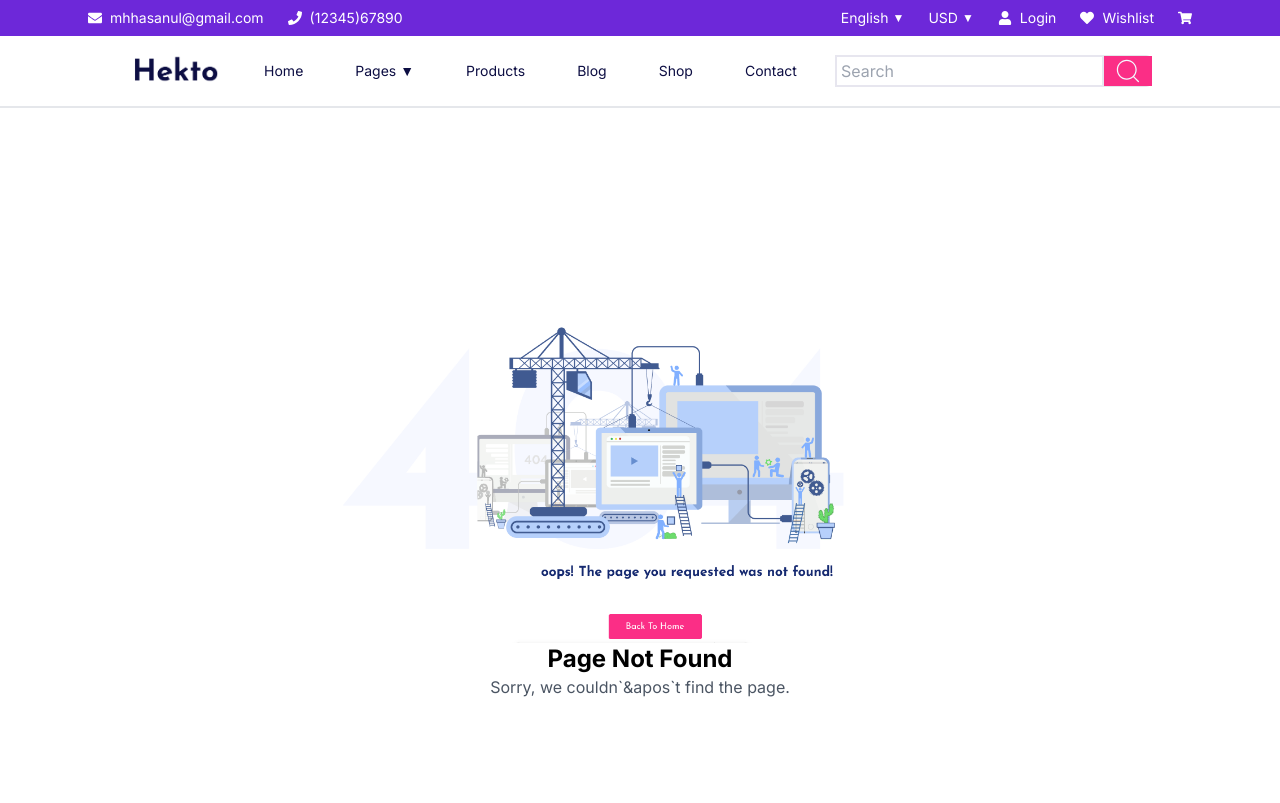
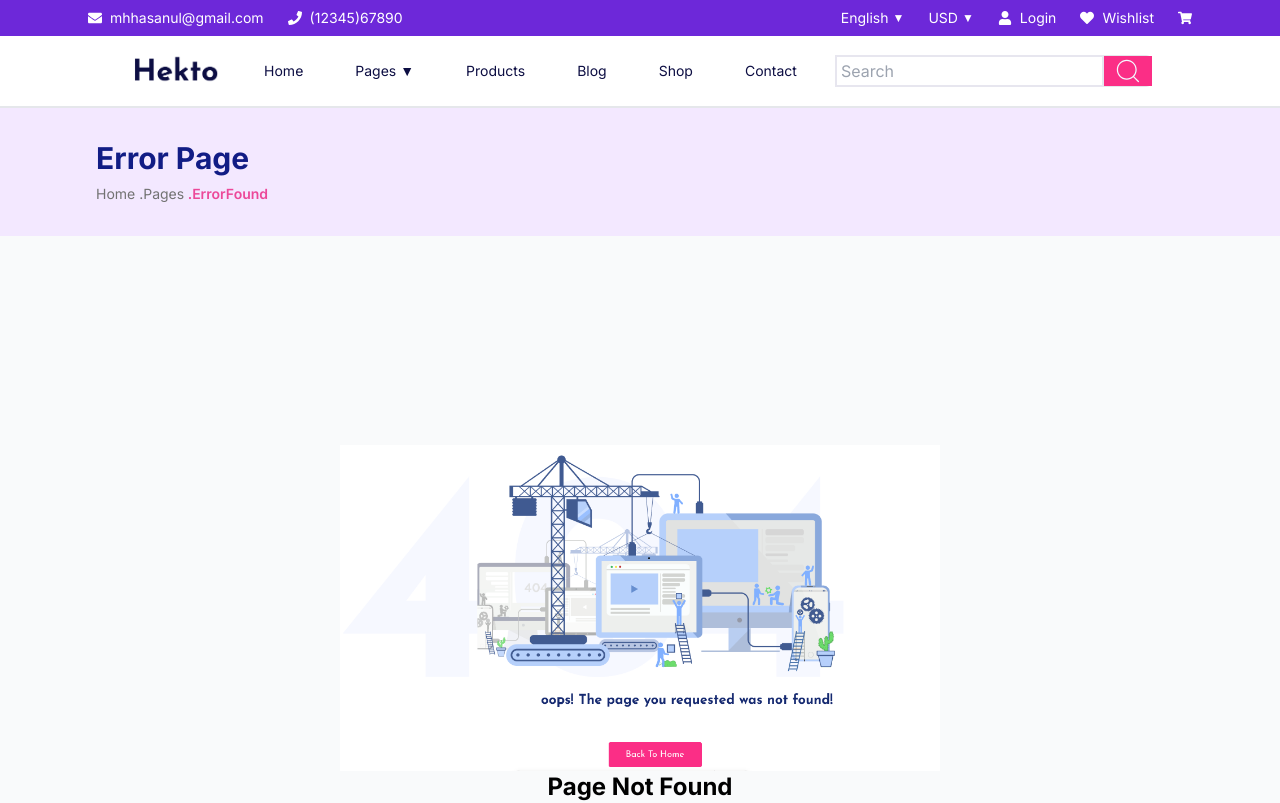
Before and after one commit to Hubab777/Hackathon-figma-design, a Next.js app: page /error-page in a window 1280 px wide. Shown: the top 803 px of the page. Built offline with nearby package versions, Linux system fonts and the light colour scheme.

Commit message:
Update ErrorFound.tsx

```diff
--- a/src/app/components/ErrorFound.tsx
+++ b/src/app/components/ErrorFound.tsx
@@ -3,9 +3,25 @@ import Image from "next/image";
 
 function ErrorPage() {
   return (
-    <div className="justify-center items-center md: place-items-center wrapper">
+    <div className=" bg-gray-50 min-h-screen wrapper">
+      {/* Header */}
 
-      <div className="flex flex-col items-center justify-center min-h-screen">
+      <header className="bg-purple-100 text-center py-8">
+        <div className="container mx-auto px-4">
+          {/* Title */}
+          <h1 className="text-3xl font-bold text-left pl-20 text-[#111C85]">Error Page</h1>
+          {/* Breadcrumb */}
+          <p className="text-sm text-gray-500 text-left pl-20 mt-2">
+            <span className="text-[#727272]">Home .</span>
+
+            <span className="text-[#727272]">Pages</span>
+
+            <span className="text-pink-500 font-semibold"> .ErrorFound</span>
+          </p>
+        </div>
+      </header>
+
+      <div className="flex flex-col items-center justify-center md: place-items-center min-h-screen">
         <Image
           src="/err.png"
           alt="404"
```
